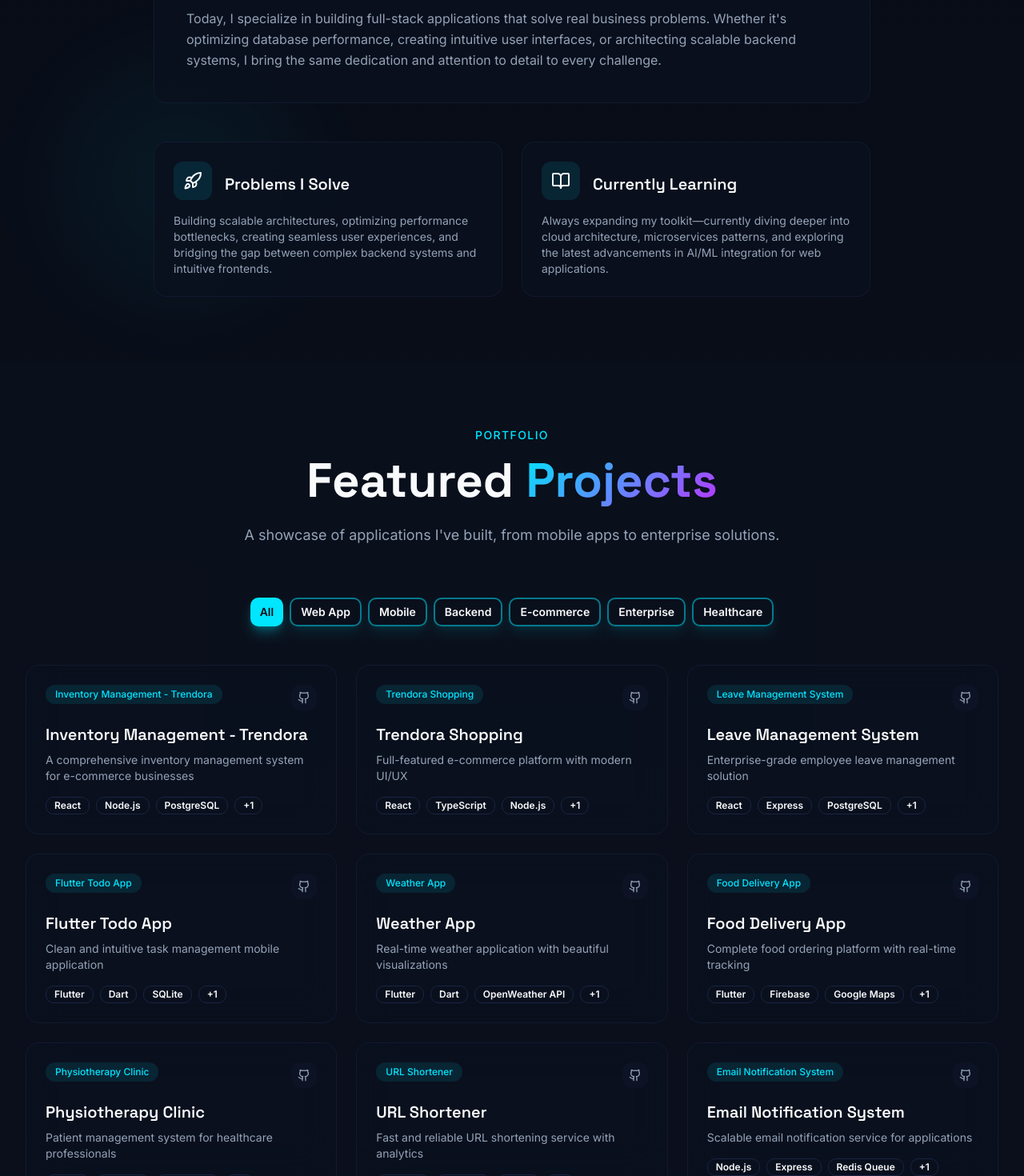
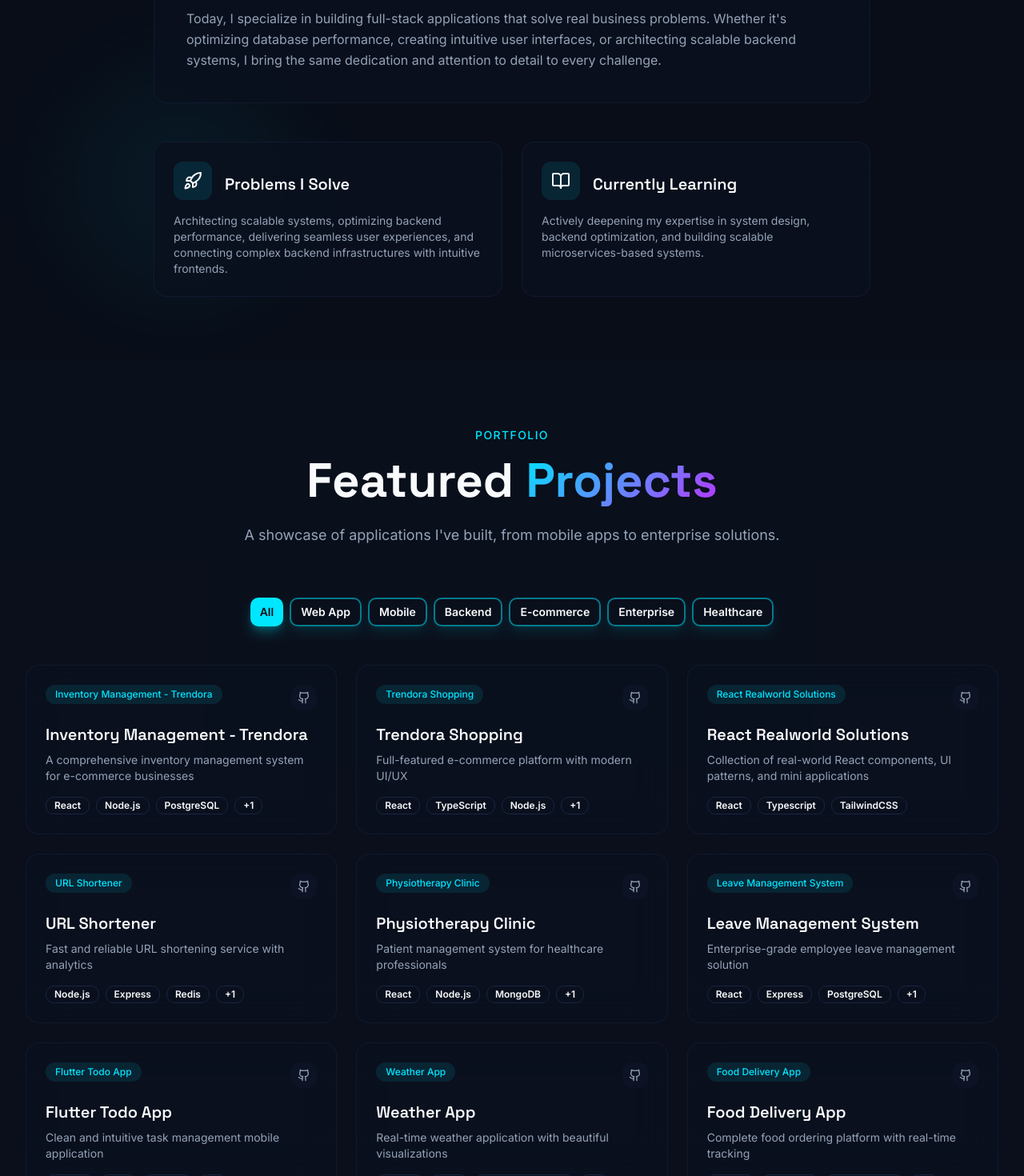
Before and after one commit to SanthoshKumar-PS/Portfolio, a React (Vite) app: page / in a window 1280 px wide. Shown: the part 1330-2800 px from the top of the page at 80% size. Built offline with nearby package versions, Linux system fonts and the light colour scheme.

Commit message:
Updating projects section and resume url

```diff
--- a/src/components/ui/hero/AnimatedText.tsx
+++ b/src/components/ui/hero/AnimatedText.tsx
@@ -7,7 +7,7 @@ import type { Variants } from "framer-motion";
 const AnimatedText = () => {
     const name = "Santhosh Kumar P S"
     const title = "Full Stack Developer"
-    const subtitle = "React & MySql Specialist"
+    const subtitle = "React & MySQL Developer"
     const containerRef = useRef<HTMLDivElement>(null);
 
     const mouseX = useMotionValue(0);
--- a/src/components/ui/hero/ThreeButtons.tsx
+++ b/src/components/ui/hero/ThreeButtons.tsx
@@ -2,6 +2,8 @@ import { motion, useMotionValue, useSpring, useTransform } from 'framer-motion'
 import { ArrowRight, Download, Mail, Sparkles } from 'lucide-react'
 import { useRef } from 'react';
 import { Button } from '../button';
+
+export const RESUME_URL = 'https://drive.google.com/file/d/1dZDWePWvaQ24LwPWZB_0MkO_M04dh_TJ/view?usp=sharing'
 interface AnimatedButtomProps {
     children: React.ReactNode;
     href: string;
@@ -70,7 +72,11 @@ const AnimatedButton  = ({children, href, variant='hero', delay}:AnimatedButtomP
                 variant={variant}
                 size='lg'
                 className='group relative overflow-hidden cursor-pointer'
-                onClick={()=>scrollToSection(href)}
+                onClick={()=>
+                    href==='resume'
+                        ? window.open(RESUME_URL,'_blank', 'noopener,noreferrer')
+                        : scrollToSection(href)
+                    }
             >
                 {/* Background Shimmer Animation */}
                 <motion.span
@@ -136,7 +142,7 @@ const ThreeButtons = () => {
         </AnimatedButton>
 
         {/* Download Resume */}
-        <AnimatedButton href='#projects' variant='heroOutline' delay={1.2}>
+        <AnimatedButton href='resume' variant='heroOutline' delay={1.2}>
             <span className='relative z-10 flex items-center gap-2'>
                 <motion.span
                     animate = {{ y:[0,-3,0] }}
--- a/src/pages/AboutSection.tsx
+++ b/src/pages/AboutSection.tsx
@@ -60,7 +60,7 @@ const AboutSection = () => {
                 My Journey
               </h3>
               <p className="text-muted-foreground mb-4">
-                My journey into software development began during my Computer Science studies at Sri Krishna College of Technology, where I discovered my passion for building applications that make a real difference. What started as curiosity about how software works evolved into a deep commitment to creating elegant, efficient solutions.
+                My journey into software development started during my Computer Science studies at Sri Krishna College of Technology, where I discovered my passion for building applications that make a real difference. What started as curiosity about how software works evolved into a deep commitment to creating elegant, efficient solutions.
               </p>
               <p className="text-muted-foreground mb-4">
                 From developing responsive web applications with React and Node.js to crafting
@@ -90,9 +90,7 @@ const AboutSection = () => {
               </div>
 
               <p className="text-muted-foreground text-sm">
-                Building scalable architectures, optimizing performance bottlenecks,
-                creating seamless user experiences, and bridging the gap between
-                complex backend systems and intuitive frontends.
+                Architecting scalable systems, optimizing backend performance, delivering seamless user experiences, and connecting complex backend infrastructures with intuitive frontends.
               </p>
             </div>
 
@@ -108,9 +106,7 @@ const AboutSection = () => {
               </div>
 
               <p className="text-muted-foreground text-sm">
-                Always expanding my toolkit—currently diving deeper into cloud
-                architecture, microservices patterns, and exploring the latest
-                advancements in AI/ML integration for web applications.
+                Actively deepening my expertise in system design, backend optimization, and building scalable microservices-based systems.
               </p>
             </div>
 
--- a/src/pages/ProjectsSection.tsx
+++ b/src/pages/ProjectsSection.tsx
@@ -51,6 +51,60 @@ const projects : ProjectType[] = [
     category: "E-commerce",
   },
   {
+    title: "React Realworld Solutions",
+    description: "Collection of real-world React components, UI patterns, and mini applications",
+    problem: "Practicing and implementing commonly used frontend problems and UI patterns in real-world applications",
+    role: "Frontend Developer",
+    tech: ["React", "Typescript", "TailwindCSS"],
+    features: [
+      "Accordion & Random Color Generator",
+      "Custom Modal Component",
+      "GitHub Profile Finder",
+      "Auto Search",
+      "Tic Tac Toe",
+      "Nested Categories (Tree Structure)",
+      "Google Authentication",
+      "Notification Toast",
+      "Ticket Booking UI",
+      "Matching Pairs Game",
+      "Star Rating (E-commerce use case)",
+      "Image Slider",
+      "Load More Pagination",
+      "QR Code Generator",
+      "Dark & Light Mode",
+      "Scroll Indicator",
+      "Custom Tabs"
+    ],
+    challenges: "Designing reusable components, managing state efficiently, and maintaining clean, scalable code across multiple UI patterns",
+    github: "https://github.com/SanthoshKumar-PS/React-Realworld-Solutions",
+    live: "https://github.com/santhoshkumar/React-Realworld-Solutions",
+    category: "Frontend / UI Components",
+  },
+  {
+    title: "URL Shortener",
+    description: "Fast and reliable URL shortening service with analytics",
+    problem: "Users needed custom short URLs with click tracking",
+    role: "Backend Developer",
+    tech: ["Node.js", "Express", "Redis", "PostgreSQL"],
+    features: ["Custom aliases", "Click analytics", "QR codes", "API access"],
+    challenges: "Handling high-throughput URL redirections efficiently",
+    github: "https://github.com/santhoshkumar/url-shortener",
+    live: "https://github.com/santhoshkumar/leave-management",
+    category: "Backend",
+  },
+  {
+    title: "Physiotherapy Clinic",
+    description: "Patient management system for healthcare professionals",
+    problem: "Clinics needed digital solutions for appointment and patient management",
+    role: "Full Stack Developer",
+    tech: ["React", "Node.js", "MongoDB", "Express"],
+    features: ["Appointment booking", "Patient records", "Treatment plans", "Billing"],
+    challenges: "Ensuring HIPAA-compliant data handling",
+    github: "https://github.com/santhoshkumar/physiotherapy-clinic",
+    live: "https://github.com/santhoshkumar/leave-management",
+    category: "Healthcare",
+  },
+  {
     title: "Leave Management System",
     description: "Enterprise-grade employee leave management solution",
     problem: "Organizations needed efficient leave tracking and approval workflows",
@@ -97,30 +151,6 @@ const projects : ProjectType[] = [
     github: "https://github.com/santhoshkumar/food-delivery",
     live: "https://github.com/santhoshkumar/leave-management",
     category: "Mobile",
-  },
-  {
-    title: "Physiotherapy Clinic",
-    description: "Patient management system for healthcare professionals",
-    problem: "Clinics needed digital solutions for appointment and patient management",
-    role: "Full Stack Developer",
-    tech: ["React", "Node.js", "MongoDB", "Express"],
-    features: ["Appointment booking", "Patient records", "Treatment plans", "Billing"],
-    challenges: "Ensuring HIPAA-compliant data handling",
-    github: "https://github.com/santhoshkumar/physiotherapy-clinic",
-    live: "https://github.com/santhoshkumar/leave-management",
-    category: "Healthcare",
-  },
-  {
-    title: "URL Shortener",
-    description: "Fast and reliable URL shortening service with analytics",
-    problem: "Users needed custom short URLs with click tracking",
-    role: "Backend Developer",
-    tech: ["Node.js", "Express", "Redis", "PostgreSQL"],
-    features: ["Custom aliases", "Click analytics", "QR codes", "API access"],
-    challenges: "Handling high-throughput URL redirections efficiently",
-    github: "https://github.com/santhoshkumar/url-shortener",
-    live: "https://github.com/santhoshkumar/leave-management",
-    category: "Backend",
   },
   {
     title: "Email Notification System",
```
